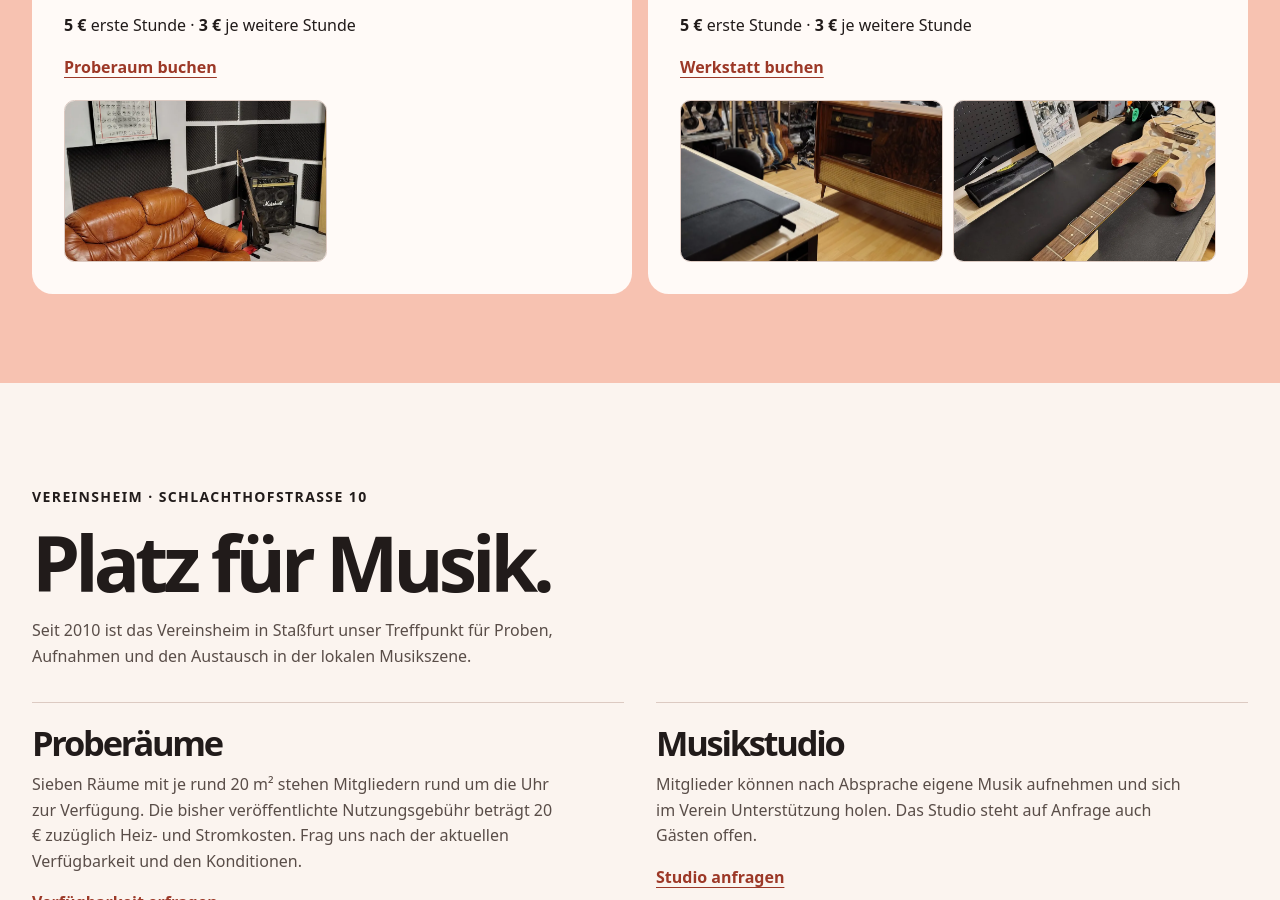
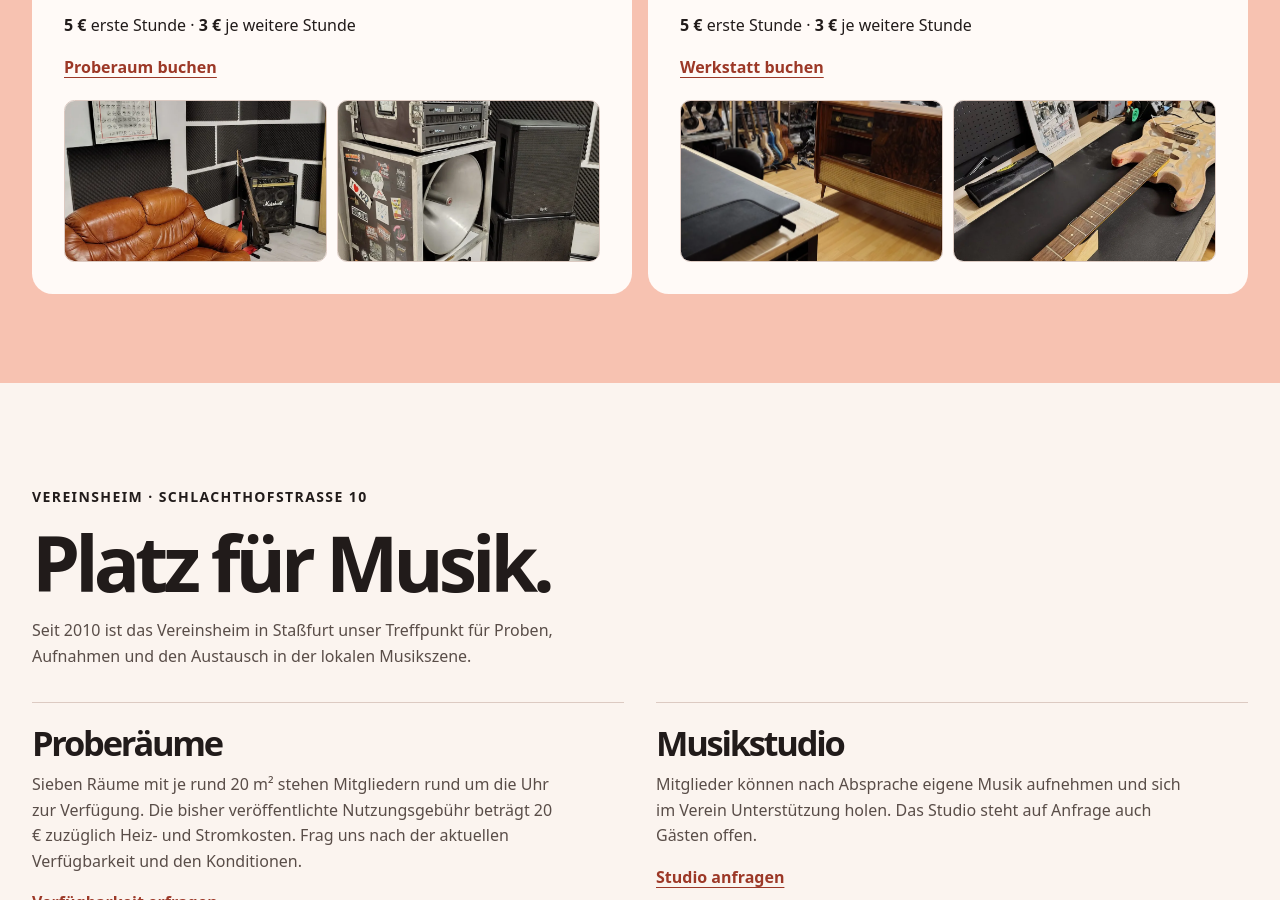
Before and after one commit to borschti87-create/vam09, a website: page index.html in a window 1280 px wide. Shown: the part 1744-2644 px from the top of the page. Drawn offline with Linux system fonts and the light colour scheme.

Commit message:
Tontechnikfoto in die KuH-Proberaumgalerie aufnehmen

```diff
--- a/index.html
+++ b/index.html
@@ -83,6 +83,9 @@
                             <ul class="room-gallery" aria-label="Fotos vom Proberaum">
                                 <li><a href="assets/kuh-proberaum-sofa.webp">
                                     <img src="assets/kuh-proberaum-sofa.webp" alt="Sitzecke und Verstärker im KuH-Proberaum" width="960" height="1280" loading="lazy">
+                                </a></li>
+                                <li><a href="assets/kuh-proberaum-tontechnik.webp">
+                                    <img src="assets/kuh-proberaum-tontechnik.webp" alt="Tontechnik-Rack und Lautsprecher im KuH-Proberaum" width="960" height="1280" loading="lazy">
                                 </a></li>
                             </ul>
                         </div>
```
Also changed, not shown: assets/kuh-proberaum-tontechnik.webp (added).
